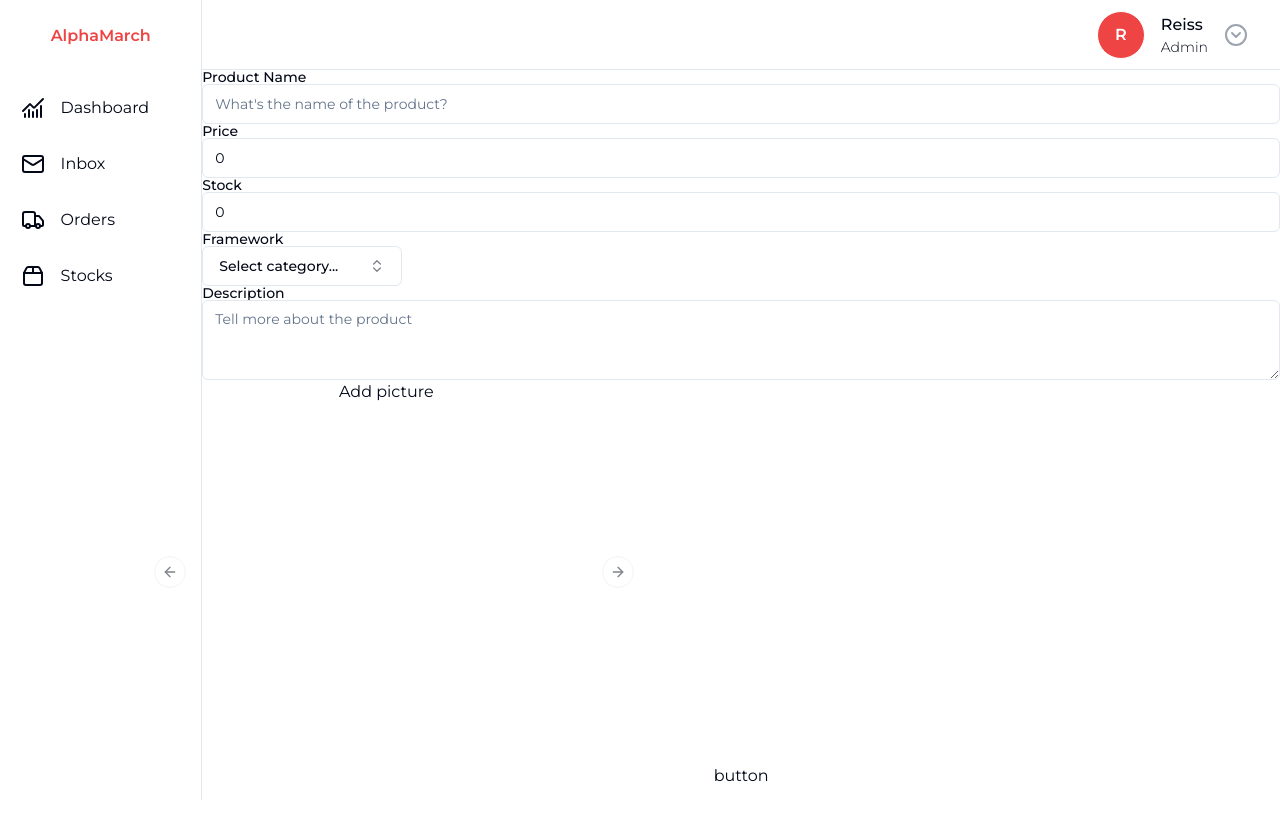
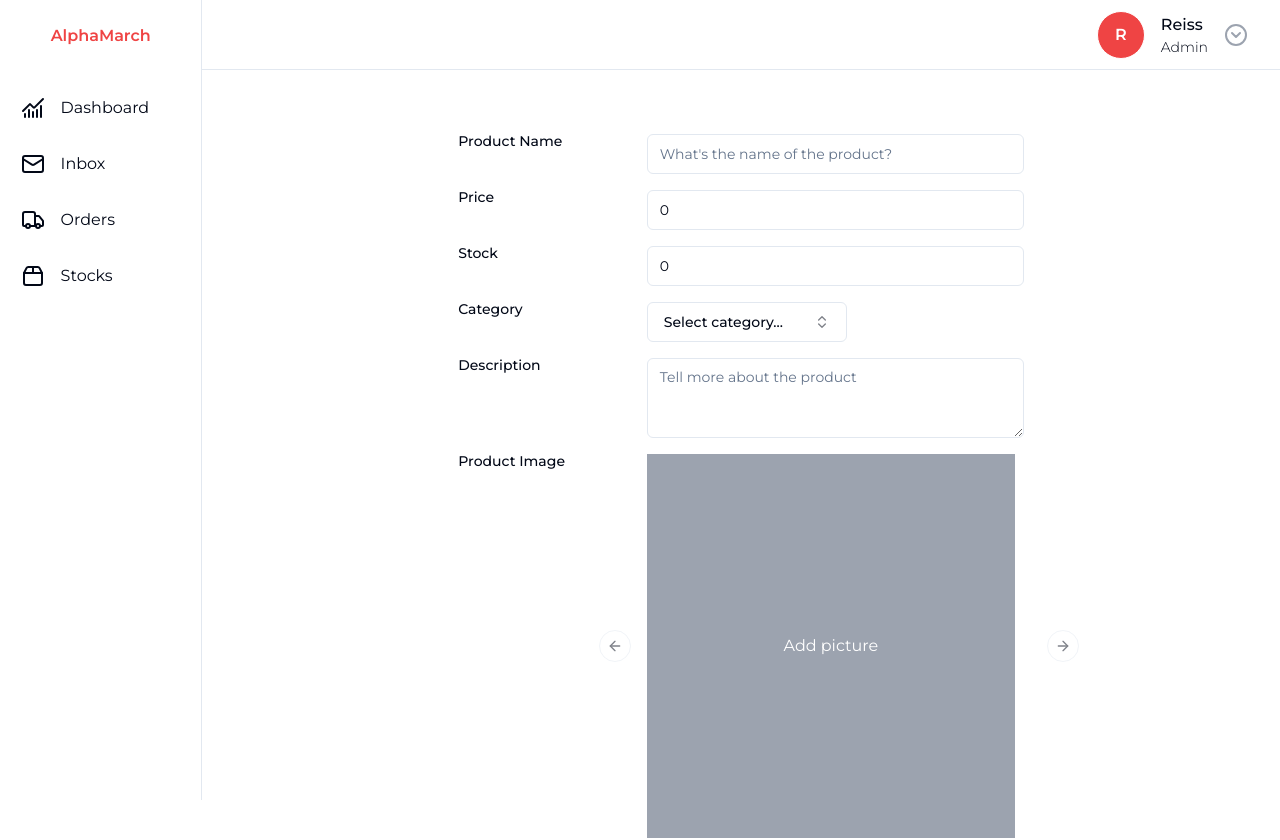
Before and after one commit to dti-multi-warehouse/MultiWarehouseWeb, a Next.js app: page /dashboard/products/add in a window 1280 px wide. Shown: the top 840 px of the page. Before the commit the page ends 800 px from the top, so only its background shows below. Built offline with nearby package versions, Linux system fonts and the light colour scheme.

Commit message:
feat: WIP integrate add product with backend

```diff
--- a/app/dashboard/products/(crud)/ProductForm.tsx
+++ b/app/dashboard/products/(crud)/ProductForm.tsx
@@ -1,7 +1,7 @@
 "use client"
 
-import {FC, useCallback} from "react";
-import {Form, Formik} from "formik";
+import {FC, useCallback, useEffect, useState} from "react";
+import {Form, Formik, FormikValues} from "formik";
 import CustomInput from "@/components/Inputs/CustomInput";
 import CategorySelector from "@/components/Inputs/CategorySelector";
 import DescriptionInput from "@/components/Inputs/DescriptionInput";
@@ -15,7 +15,14 @@ import {
     CarouselPrevious,
 } from "@/components/ui/carousel"
 import ImageUploader from "@/app/dashboard/products/(crud)/components/ImageUploader";
+import Image from "next/image";
+import {Label} from "@/components/ui/label";
+import {Button} from "@/components/ui/button";
+import {json} from "node:stream/consumers";
 
+interface FileWithPreview extends File {
+    preview: string;
+}
 
 const productSchema = Yup.object().shape({
     name: Yup.string().required("Product name is required"),
@@ -26,10 +33,30 @@ const productSchema = Yup.object().shape({
 })
 
 const ProductForm: FC = () => {
-    // const onDrop = useCallback(acceptedFile => {
-    //     console.log(acceptedFile)
-    // }, [])
-    // const { getRootProps, getInputProps, isDragActive} = useDropzone({onDrop})
+    const [files, setFiles] = useState<FileWithPreview[]>([]);
+
+    const onDrop = useCallback((acceptedFiles: File[]) => {
+        setFiles(prevFiles => [
+            ...prevFiles,
+            ...acceptedFiles.map(file =>
+                Object.assign(file, {
+                    preview: URL.createObjectURL(file)
+                })
+            )
+        ]);
+    }, []);
+
+    const { getRootProps, getInputProps } = useDropzone({
+        accept: {
+            'image/*': []
+        },
+        onDrop
+    });
+
+    useEffect(() => {
+        // Make sure to revoke the data uris to avoid memory leaks, will run on unmount
+        return () => files.forEach(file => URL.revokeObjectURL(file.preview));
+    }, []);
 
 
     return (
@@ -42,15 +69,42 @@ const ProductForm: FC = () => {
                 categoryId: 0
             }}
             validationSchema={productSchema}
-            onSubmit={values => console.log(values)}>
-            <Form className={"flex flex-col"}>
+            onSubmit={values => {
+                const formData = new FormData()
+                formData.append("product", new Blob([JSON.stringify(values)], {type: 'application/json'}))
+                files.forEach(file => formData.append("images", file))
+                fetch('http://localhost:8080/api/v1/product', {
+                    method: 'POST',
+                    body: formData
+                })
+            }}>
+            <Form className={"flex flex-col gap-4 px-64 py-16"}>
                 <CustomInput name={"name"} label={"Product Name"} placeholder={"What's the name of the product?"}/>
                 <CustomInput name={"price"} label={"Price"} placeholder={"How much is it going to be?"}/>
                 <CustomInput name={"stock"} label={"Stock"} placeholder={"Stock"}/>
                 <CategorySelector/>
                 <DescriptionInput/>
-                <ImageUploader />
-                <button type={"submit"}>button</button>
+
+                {/*Image Uploader*/}
+                <div className={"grid grid-cols-3"}>
+                    <Label className={"col-span-1"}>Product Image</Label>
+                    <Carousel className={"w-96 h-96 col-span-2"}>
+                        <CarouselContent className={"w-96 h-96"}>
+                            {files.map((file, index) => (
+                                <CarouselItem key={index}>
+                                    <Image src={file.preview} alt={"alt image"} height={384} width={384} />
+                                </CarouselItem>
+                            ))}
+                            <CarouselItem {...getRootProps()} className={"flex items-center justify-center bg-gray-400 text-white"}>
+                                <input {...getInputProps()} className={""}/>
+                                <p>Add picture</p>
+                            </CarouselItem>
+                        </CarouselContent>
+                        <CarouselPrevious/>
+                        <CarouselNext />
+                    </Carousel>
+                </div>
+                <Button type={"submit"} className={"w-48 self-center mt-20"}>Add product</Button>
             </Form>
         </Formik>
     )
--- a/app/dashboard/products/(crud)/components/ImageUploader.tsx
+++ /dev/null
@@ -1,61 +0,0 @@
-import {FC, useCallback, useEffect, useState} from "react";
-import {
-    Carousel,
-    CarouselContent,
-    CarouselItem,
-    CarouselNext,
-    CarouselPrevious,
-} from "@/components/ui/carousel"
-import {useDropzone} from "react-dropzone";
-import Image from "next/image";
-
-interface FileWithPreview extends File {
-    preview: string;
-}
-
-const ImageUploader: FC = () => {
-    const [files, setFiles] = useState<FileWithPreview[]>([]);
-
-    const onDrop = useCallback((acceptedFiles: File[]) => {
-        setFiles(prevFiles => [
-            ...prevFiles,
-            ...acceptedFiles.map(file =>
-                Object.assign(file, {
-                    preview: URL.createObjectURL(file)
-                })
-            )
-        ]);
-    }, []);
-
-    const { getRootProps, getInputProps } = useDropzone({
-        accept: {
-            'image/*': []
-        },
-        onDrop
-    });
-
-    useEffect(() => {
-        // Make sure to revoke the data uris to avoid memory leaks, will run on unmount
-        return () => files.forEach(file => URL.revokeObjectURL(file.preview));
-    }, []);
-
-    return (
-        <Carousel className={"w-96 h-96"}>
-            <CarouselContent className={"w-full h-full"}>
-                {files.map((file, index) => (
-                    <CarouselItem key={index}>
-                        <Image src={file.preview} alt={"alt image"} height={384} width={384} />
-                    </CarouselItem>
-                ))}
-                <CarouselItem {...getRootProps()} className={"flex items-center justify-center"}>
-                    <input {...getInputProps()} className={""}/>
-                    <p>Add picture</p>
-                </CarouselItem>
-            </CarouselContent>
-            <CarouselPrevious/>
-            <CarouselNext />
-        </Carousel>
-    )
-}
-
-export default ImageUploader
--- a/components/Inputs/CategorySelector/index.tsx
+++ b/components/Inputs/CategorySelector/index.tsx
@@ -53,15 +53,15 @@ const CategorySelector: FC = () => {
     return (
         <Field name={"descriptionId"} id={"descriptionId"}>
             {({ field, form }: FieldProps<any, FormikValues>) => (
-                <>
-                    <Label htmlFor={"descriptionId"}>Framework</Label>
+                <div className={"grid grid-cols-3"}>
+                    <Label htmlFor={"descriptionId"} className={"col-span-1"}>Category</Label>
                     <Popover open={open} onOpenChange={setOpen}>
                         <PopoverTrigger asChild>
                             <Button
                                 variant="outline"
                                 role="combobox"
                                 aria-expanded={open}
-                                className="w-[200px] justify-between"
+                                className="w-[200px] justify-between col-span-2"
                             >
                                 {value
                                     ? frameworks.find((framework) => framework.value === value)?.label
@@ -99,7 +99,7 @@ const CategorySelector: FC = () => {
                             </Command>
                         </PopoverContent>
                     </Popover>
-                </>
+                </div>
             )}
         </Field>
     )
--- a/components/Inputs/CustomInput/index.tsx
+++ b/components/Inputs/CustomInput/index.tsx
@@ -11,13 +11,15 @@ const CustomInput: FC<CustomInputProps> = ({name, label, ...props}) => {
     return (
         <Field name={name}>
             {({ field, form}: FieldProps<any, FormikValues>) => (
-                <>
-                    <Label htmlFor={name}>{label}</Label>
-                    <Input {...field} {...props} />
-                    {form.touched[name] && form.errors[name] && (
-                        <div className="text-red-500 text-sm mt-1">{form.errors[name]?.toString()}</div>
-                    )}
-                </>
+                <div className={"grid grid-cols-3"}>
+                    <Label htmlFor={name} className={"col-span-1"}>{label}</Label>
+                    <div className={"col-span-2"}>
+                        <Input {...field} {...props}  />
+                        {form.touched[name] && form.errors[name] && (
+                            <div className="text-red-500 text-sm mt-1">{form.errors[name]?.toString()}</div>
+                        )}
+                    </div>
+                </div>
             )}
         </Field>
     )
--- a/components/Inputs/DescriptionInput/index.tsx
+++ b/components/Inputs/DescriptionInput/index.tsx
@@ -8,15 +8,23 @@ const DescriptionInput: FC = () => {
     return (
         <Field name={"description"} id={"description"}>
             {({ field, form }: FieldProps<any, FormikValues>) => (
-                <>
-                    <Label>Description</Label>
-                    <Textarea
-                        placeholder={"Tell more about the product"}
-                        onChange={ currentValue => (
-                            form.setFieldValue("description", currentValue.target.value)
+                <div className={"grid grid-cols-3"}>
+                    <Label htmlFor={"description"} className={"col-span-1"}>Description</Label>
+                    <div className={"col-span-2"}>
+                        <Textarea
+                            name={"description"}
+                            placeholder={"Tell more about the product"}
+                            onChange={ currentValue => (
+                                form.setFieldValue("description", currentValue.target.value)
+                            )}
+
+                        />
+                        {form.touched["description"] && form.errors["description"] && (
+                            <div className="text-red-500 text-sm mt-1">{form.errors["description"]?.toString()}</div>
                         )}
-                    />
-                </>
+                    </div>
+
+                </div>
             )}
         </Field>
     )
```
